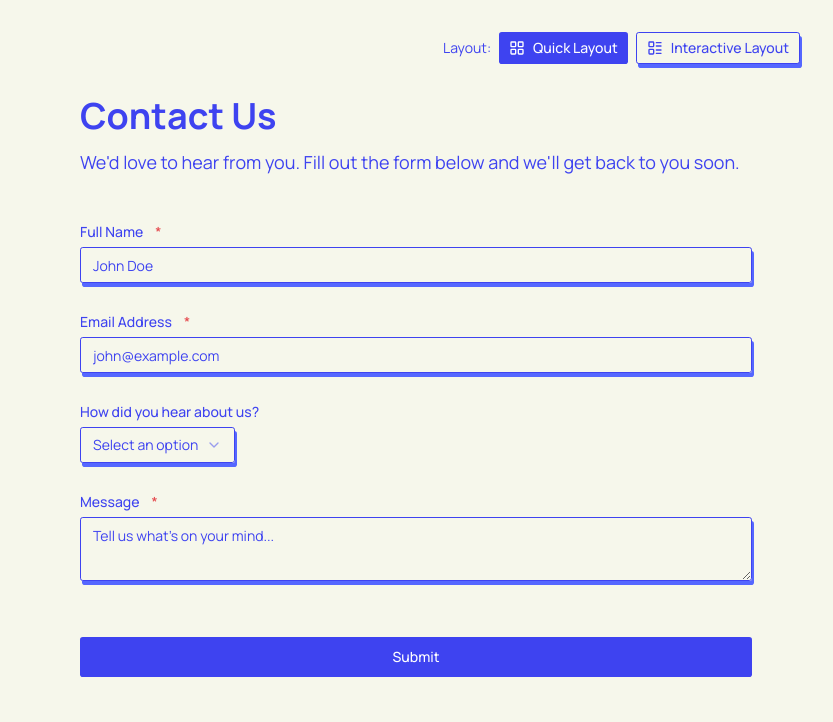
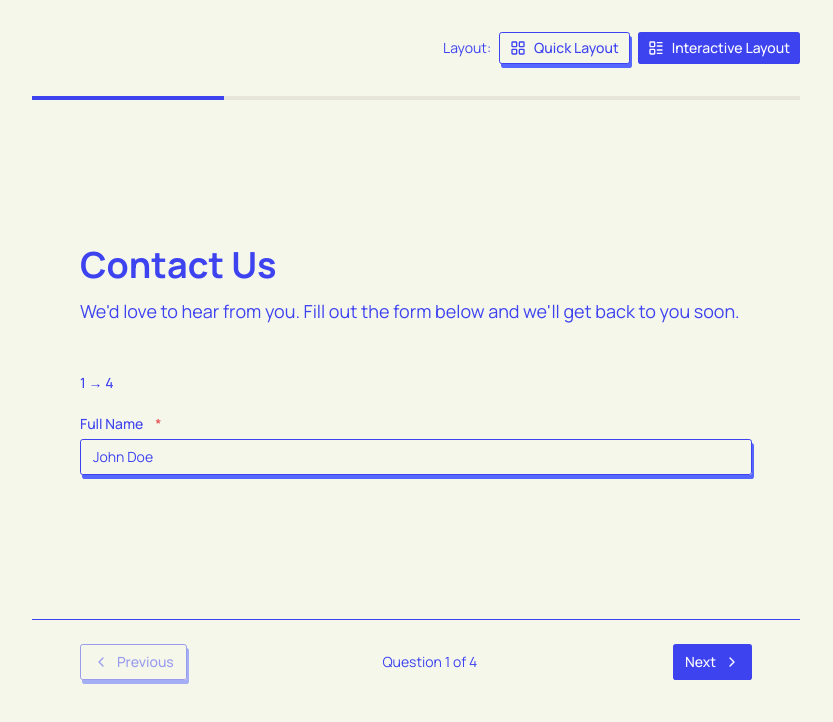
Before and after one commit to G-GRIMS/openform, a Next.js app: page /f/contact-form in a window 1280 px wide. Shown: the top 722 px of the page, without its empty margins (224-1057 px from the left). Built offline with nearby package versions, Linux system fonts and the light colour scheme.

Commit message:
fix: make interactive layout as default on form-submission

```diff
--- a/components/form-submission/form-renderer.tsx
+++ b/components/form-submission/form-renderer.tsx
@@ -14,7 +14,9 @@ interface FormRendererProps {
 }
 
 export function FormRenderer({ form }: FormRendererProps) {
-    const [viewMode, setViewMode] = useState<'quick' | 'interactive'>('quick');
+    const [viewMode, setViewMode] = useState<'quick' | 'interactive'>(
+        'interactive',
+    );
     const [formData, setFormData] = useState<Record<string, any>>({});
     const [errors, setErrors] = useState<Record<string, string>>({});
     const [isSubmitted, setIsSubmitted] = useState(false);
```
